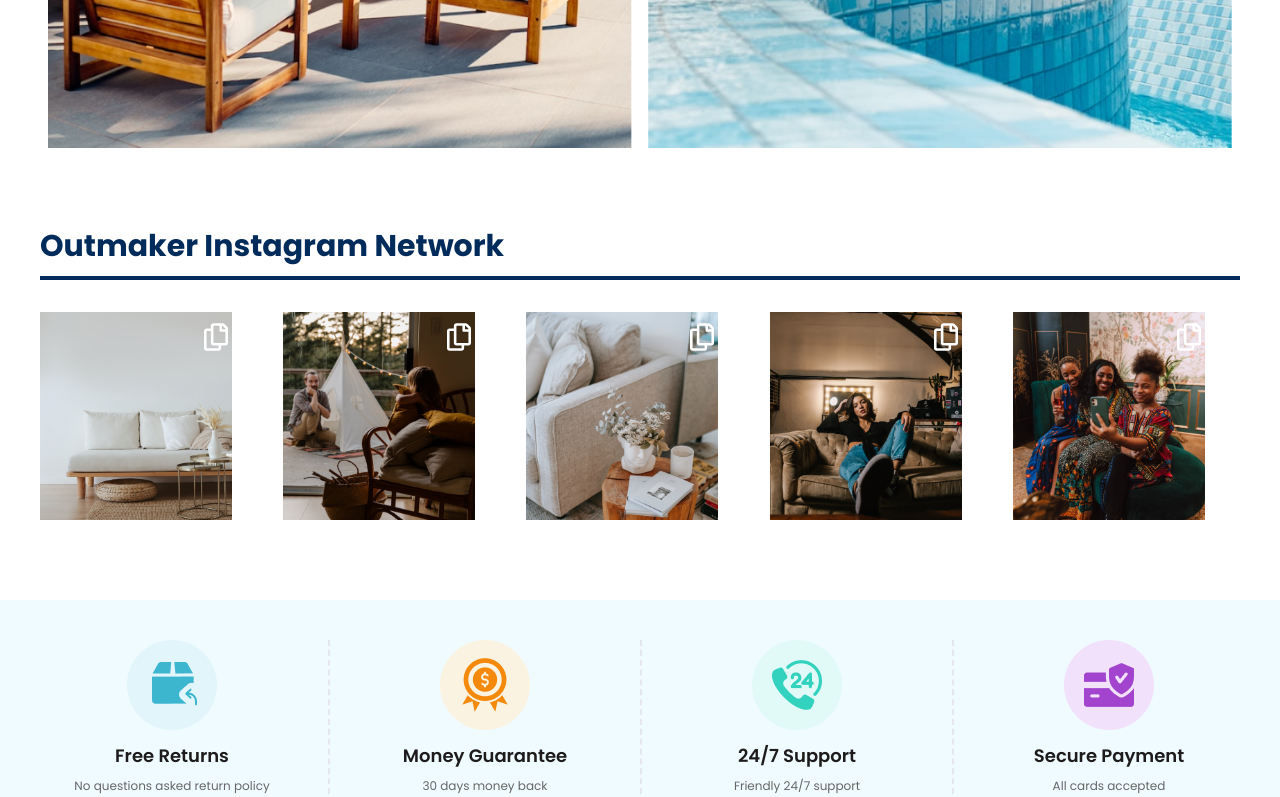
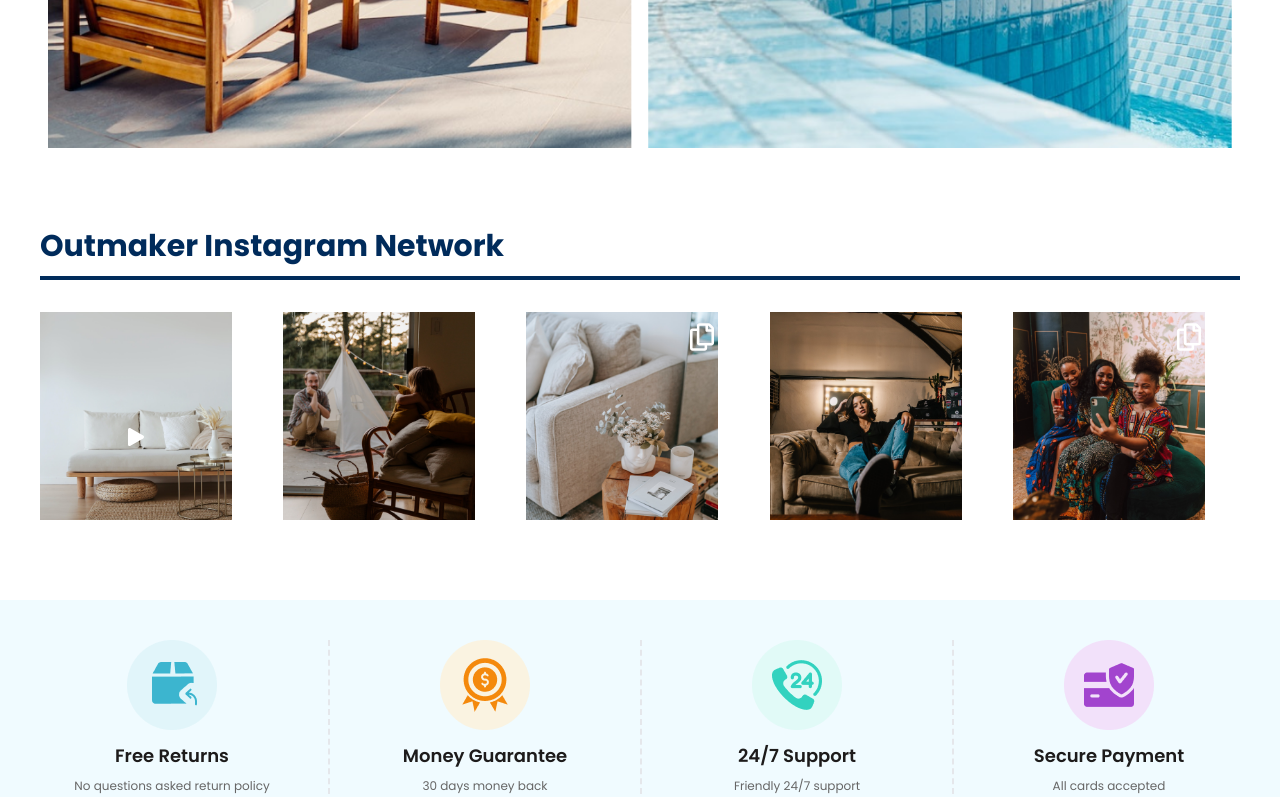
Before and after one commit to MdTasib/out-maker, a React (Create React App) app: page /product in a window 1280 px wide. Shown: the part 3336-4133 px from the top of the page. Built offline with nearby package versions, Linux system fonts and the light colour scheme.

Commit message:
network section fix

```diff
--- /dev/null
+++ b/src/assets/css/product.css
@@ -0,0 +1,15 @@
+.product-collection
+	.react-multi-carousel-list
+	.react-multiple-carousel__arrow--right {
+	position: absolute !important;
+	top: 50%;
+	right: 0%;
+}
+
+.product-collection
+	.react-multi-carousel-list
+	.react-multiple-carousel__arrow--left {
+	position: absolute !important;
+	top: 50%;
+	left: 0%;
+}
--- a/src/pages/product/CollectionSlider.js
+++ b/src/pages/product/CollectionSlider.js
@@ -4,6 +4,7 @@ import "react-multi-carousel/lib/styles.css";
 import img1 from "../../assets/images/product-collection.png";
 import img2 from "../../assets/images/product-collection2.png";
 import Network from "../../shared/Network/Network";
+import "../../assets/css/product.css";
 
 const collections = [
 	{
@@ -25,7 +26,7 @@ const collections = [
 
 const CollectionSlider = () => {
 	return (
-		<section className='container px-10 mx-auto pb-10'>
+		<section className='container px-10 mx-auto pb-10 relative product-collection'>
 			<div className='text-left border-b-4 border-primary'>
 				<h2 className='text-primary text-3xl font-bold pb-3'>
 					Other Collections
--- a/src/shared/Network/Network.js
+++ b/src/shared/Network/Network.js
@@ -1,5 +1,6 @@
 import React from "react";
 import { FaRegCopy } from "react-icons/fa";
+import { BsFillPlayFill } from "react-icons/bs";
 import img1 from "../../assets/images/network1.png";
 import img2 from "../../assets/images/network2.png";
 import img3 from "../../assets/images/network3.png";
@@ -22,7 +23,11 @@ const Network = () => {
 						"background-image": `url(${img1})`,
 						backgroundSize: "cover",
 					}}>
-					<FaRegCopy size={50} className='ml-auto w-8 p-1' color='white' />
+					<BsFillPlayFill
+						size={50}
+						className='mx-auto w-10 mt-[100px] p-1'
+						color='white'
+					/>
 					<div class='absolute inset-0 bg-cover bg-center z-0'></div>
 					<p class='opacity-0 hover:opacity-[0.5] duration-300 absolute inset-0 z-10 flex justify-end items-start text-xs text-white font-normal bg-black p-1'>
 						Lorem ipsum dolor, sit amet consectetur adipisicing elit.
@@ -34,7 +39,7 @@ const Network = () => {
 						"background-image": `url(${img2})`,
 						backgroundSize: "cover",
 					}}>
-					<FaRegCopy size={50} className='ml-auto w-8 p-1' color='white' />
+					{/* <FaRegCopy size={50} className='ml-auto w-8 p-1' color='white' /> */}
 					<div class='absolute inset-0 bg-cover bg-center z-0'></div>
 					<p class='opacity-0 hover:opacity-[0.5] duration-300 absolute inset-0 z-10 flex justify-end items-start text-xs text-white font-normal bg-black p-1'>
 						Lorem ipsum dolor, sit amet consectetur adipisicing elit.
@@ -58,7 +63,7 @@ const Network = () => {
 						"background-image": `url(${img4})`,
 						backgroundSize: "cover",
 					}}>
-					<FaRegCopy size={50} className='ml-auto w-8 p-1' color='white' />
+					{/* <FaRegCopy size={50} className='ml-auto w-8 p-1' color='white' /> */}
 					<div class='absolute inset-0 bg-cover bg-center z-0'></div>
 					<p class='opacity-0 hover:opacity-[0.5] duration-300 absolute inset-0 z-10 flex justify-end items-start text-xs text-white font-normal bg-black p-1'>
 						Lorem ipsum dolor, sit amet consectetur adipisicing elit.
```
